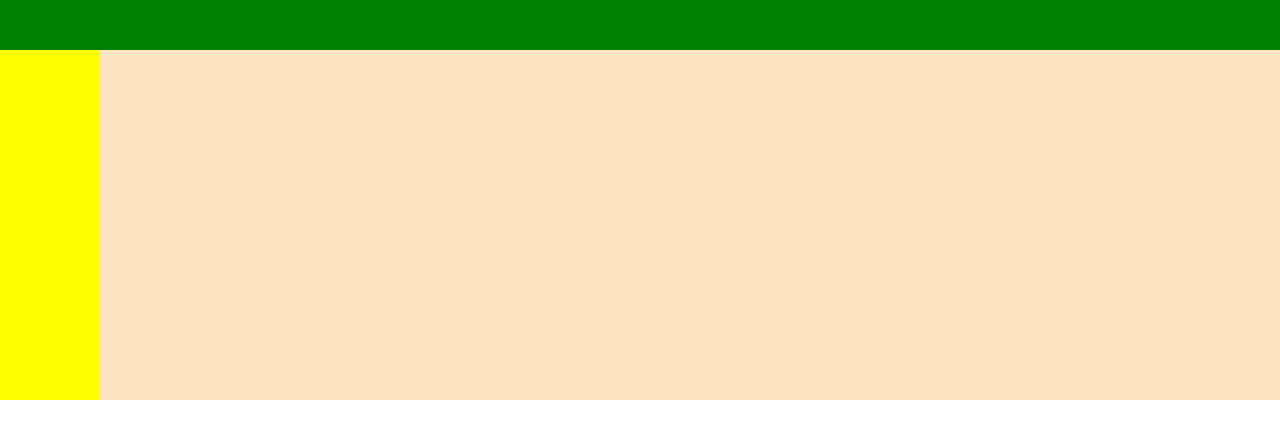
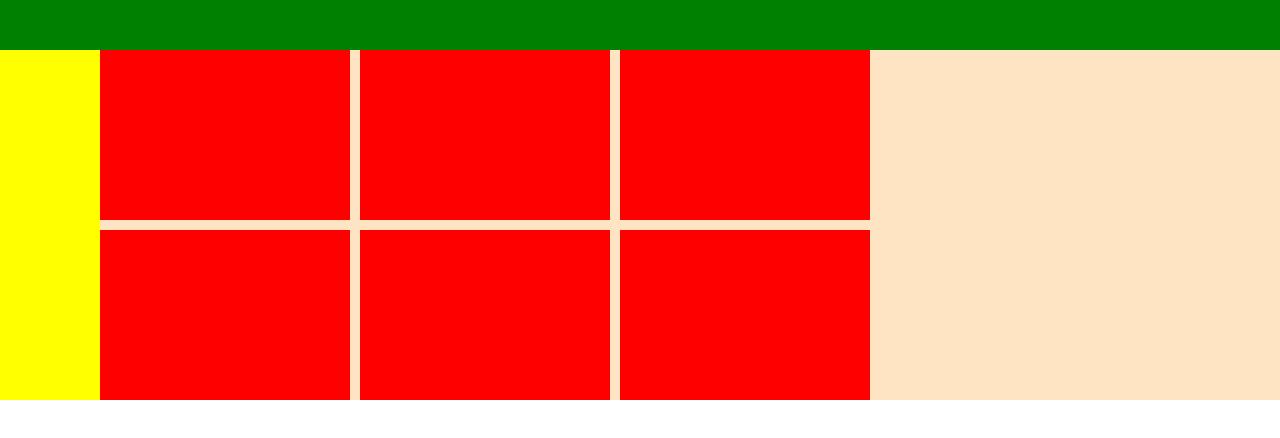
Before and after one commit to WestfalNamur/app-sandbox, a Next.js app in the folder client/: page / in a window 1280 px wide. Shown: the top 438 px of the page. Built offline with nearby package versions, Linux system fonts and the light colour scheme.

Commit message:
DEV CLIENT: Flexbox - grid

```diff
--- a/client/src/pages/index.tsx
+++ b/client/src/pages/index.tsx
@@ -8,7 +8,18 @@ const IndexPage: NextPage = () => {
       <div className={styles.divNavbar}></div>
       <div className={styles.divMain}>
         <div className={styles.divSidebar}></div>
-        <div className={styles.featureView}></div>
+        <div className={styles.featureView}>
+          <div className={styles.flexContainer}>
+            <div className={styles.divMainChild}></div>
+            <div className={styles.divMainChild}></div>
+            <div className={styles.divMainChild}></div>
+          </div>
+          <div className={styles.flexContainer}>
+            <div className={styles.divMainChild}></div>
+            <div className={styles.divMainChild}></div>
+            <div className={styles.divMainChild}></div>
+          </div>
+        </div>
       </div>
     </>
   );
--- a/client/src/styles/Home.module.css
+++ b/client/src/styles/Home.module.css
@@ -1,9 +1,15 @@
+/* https://css-tricks.com/snippets/css/a-guide-to-flexbox/#basics-and-terminology */
 .divNavbar {
   text-align: center;
   display: flex;
   background-color: green;
   flex: 0 0 100%; /* Let it fill the entire space horizontally */
   height: 50px;
+}
+.divSidebar {
+  order: 0;
+  background-color: yellow;
+  width: 100px;
 }
 
 .divMain {
@@ -13,13 +19,16 @@
   height: 350px;
 }
 
-.divSidebar {
-  order: 0;
-  background-color: yellow;
-  width: 100px;
+.divMainChild {
+  width: 250px; /* Or whatever */
+  height: 170px; /* Or whatever */
+  margin: auto; /* Magic! */
+  background-color: red;
+  margin: 0 10px 10px 0;
 }
 
-.featureView {
-  order: 1;
-  background-color: brown;
+.flexContainer {
+  display: flex;
+  flex-flow: row wrap;
+  justify-content: space-around;
 }
```
